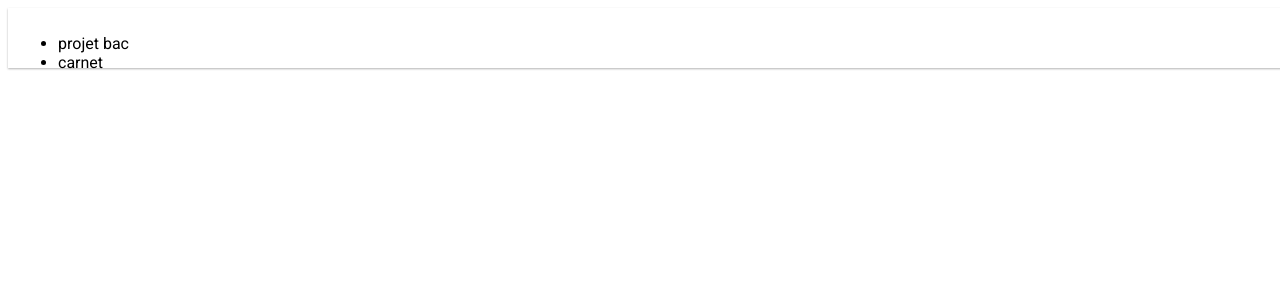
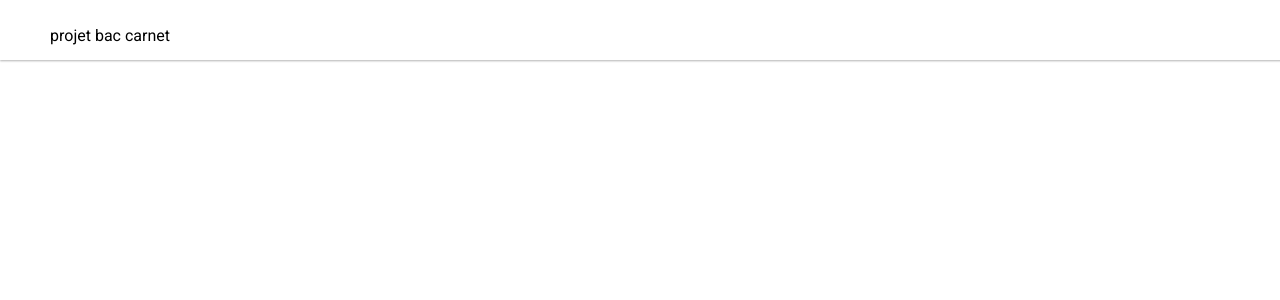
Before and after one commit to SinslayDang/SinslayDang.github.io, a Jekyll site: the page built from index.html, in a window 1280 px wide. Shown: the top 300 px of the page. Built offline with Jekyll 4.4.1, drawn with Linux system fonts in a browser that asks for light colours.

Commit message:
Update main.css

```diff
--- a/css/main.css
+++ b/css/main.css
@@ -10,9 +10,13 @@ nav {
         height: 40px;
         padding: 10px;
         width: 100%;
-        position: fixed
+        position: fixed;
         top: 0px;
         left: 0px;
 }
 
+nav ul li {
+        display: inline-block;
 }
+
+}
```
